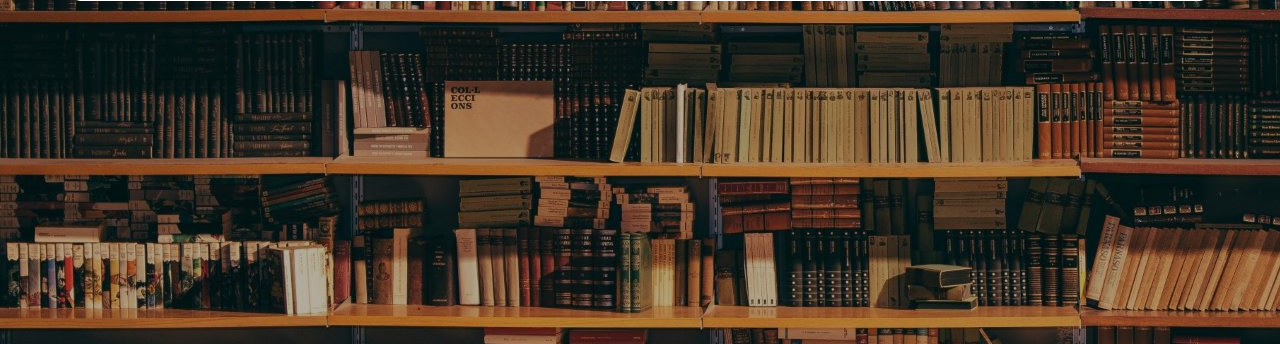
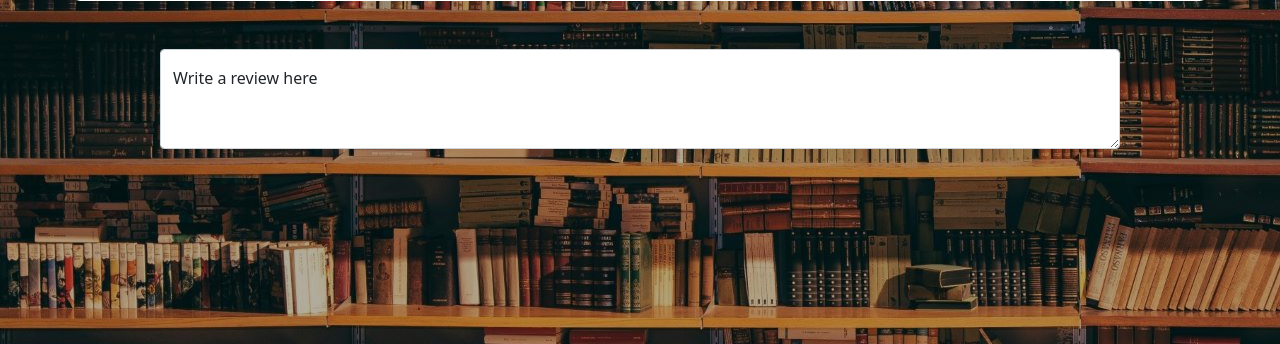
Before and after one commit to CHR-onicles/django_Bookstore, a Django app: template books/templates/books/detail.html in a window 1280 px wide. Shown: the part 456-800 px from the top of the page. Run offline with Django 3.2, Linux system fonts and the light colour scheme; the template is opened without the code that fills it, so the values that code supplies are empty.

Commit message:
added review textarea

```diff
--- a/books/static/books/css/style.css
+++ b/books/static/books/css/style.css
@@ -89,5 +89,6 @@ h1 {
   font-weight: 500;
 }
 
-/* .read-more-btn {
-} */
+textarea {
+  border-radius: 10px;
+}
--- a/books/templates/books/detail.html
+++ b/books/templates/books/detail.html
@@ -36,6 +36,11 @@
       {% endcomment %}
       <!--  TODO END -->
     </div>
+
+    <form class="form-floating mx-auto my-5 d-flex justify-content-center w-75">
+      <textarea class="form-control" placeholder="Leave a comment here" style="height: 6.25rem"></textarea>
+      <label for="floatingTextarea2">Write a review here</label>
+    </form>
     {% endblock content %}
 
     <!-- SCRIPTS -->
```
